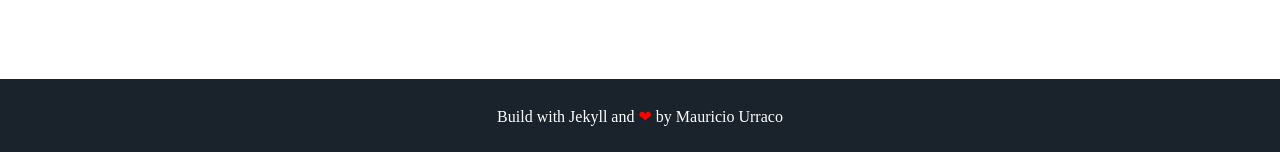
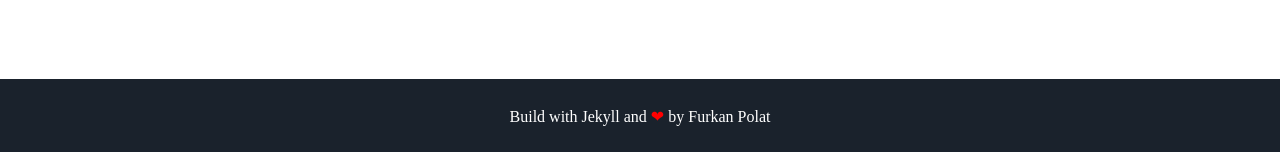
Before and after one commit to thefurkanpolat/thefurkanpolat.github.iooooo, a Jekyll site: the page built from index.html, in a window 1280 px wide. Shown: the part 1574-1726 px from the top of the page. Built offline with Jekyll 4.4.1, drawn with Linux system fonts in a browser that asks for light colours; some web fonts are replaced.

Commit message:
Update footer.html

```diff
--- a/_includes/footer.html
+++ b/_includes/footer.html
@@ -1,6 +1,6 @@
 <footer class="footer">
     <!-- <p>&copy; {{ site.username }}</p> -->
-    <p>Build with Jekyll and <span class="love">❤</span> by <a href="https://github.com/murraco">Mauricio Urraco</a></p>
+    <p>Build with Jekyll and <span class="love">❤</span> by <a href="https://github.com/thefurkanpolat">Furkan Polat</a></p>
 </footer>
 <script src="//cdn.jsdelivr.net/particles.js/2.0.0/particles.min.js"></script>
 <script src="{{ '/assets/js/sweet-scroll.min.js' | prepend: site.baseurl }}"></script>
```
